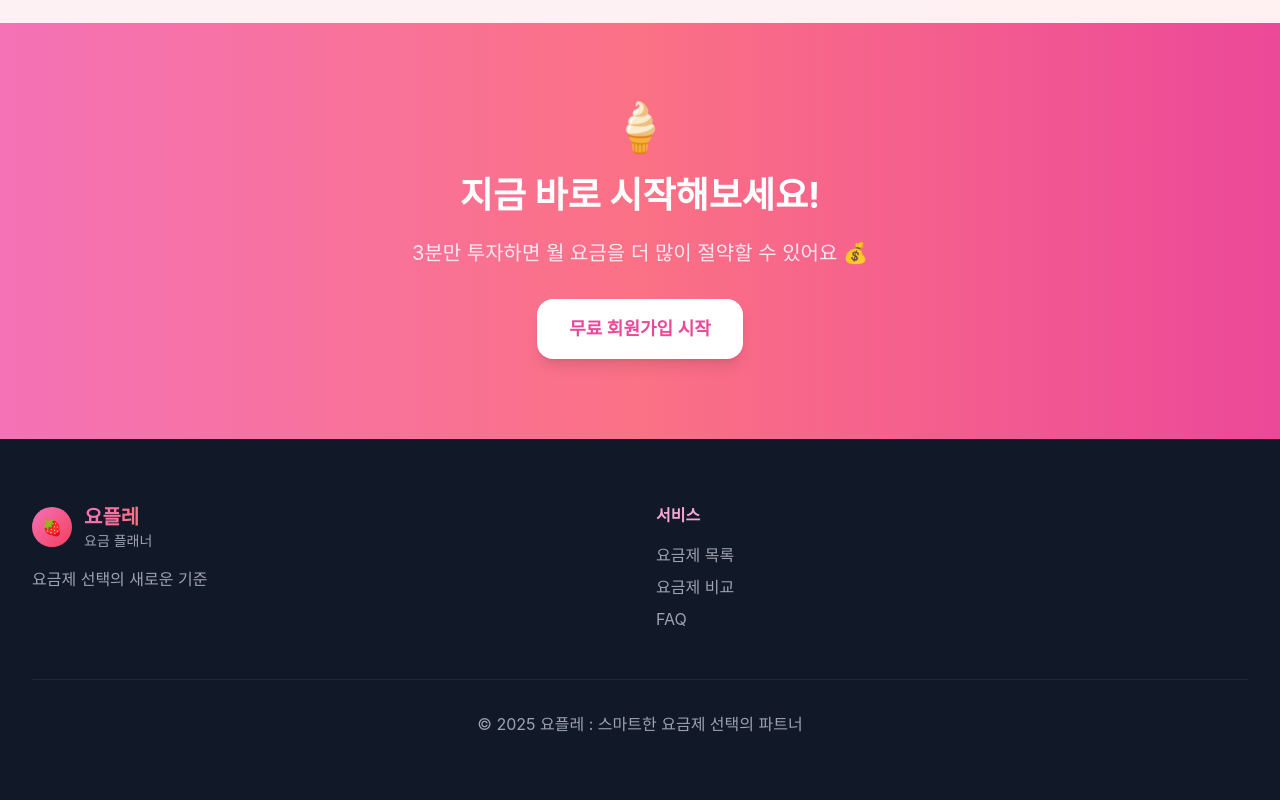
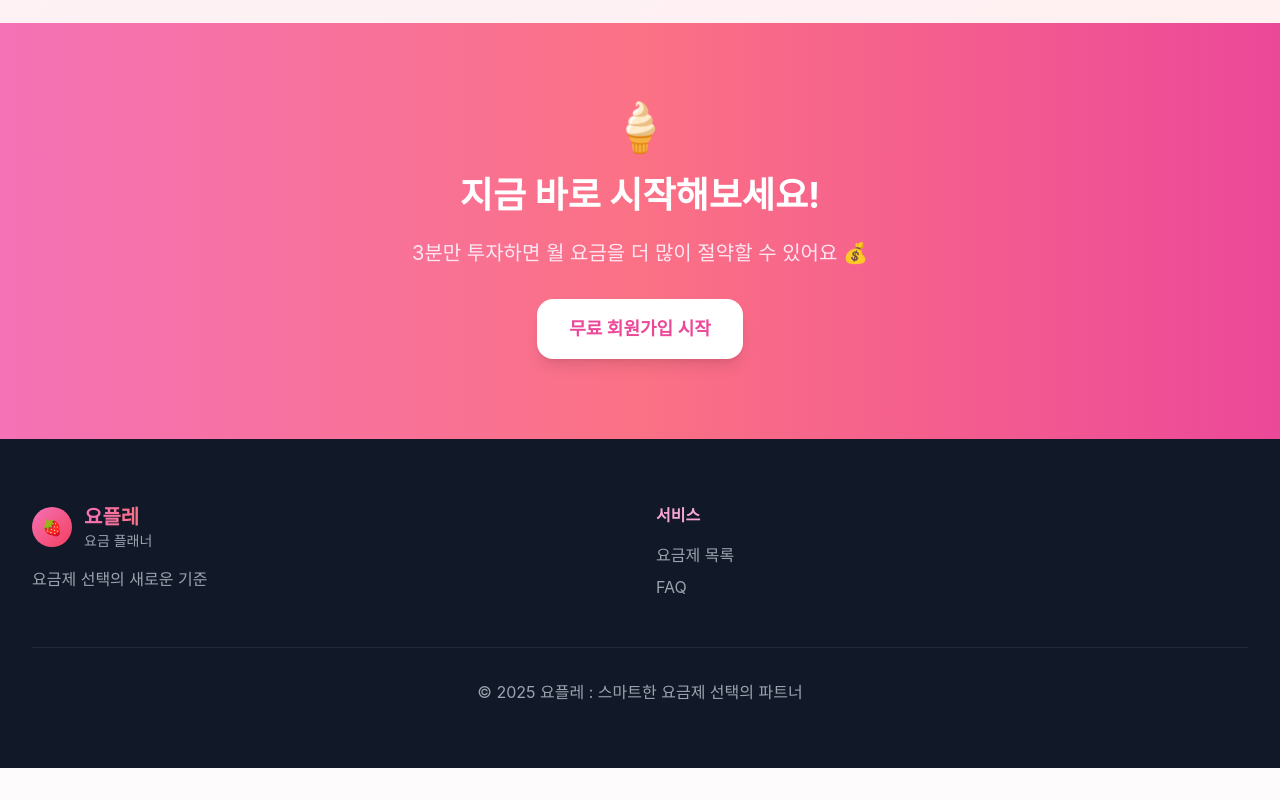
Before and after one commit to ureca-u1moo2/yoplait_front_main, a React (Create React App) app: page / in a window 1280 px wide. Shown: the part 2386-3186 px from the top of the page. After the commit the page ends 3154 px from the top, so only its background shows below. Built offline with nearby package versions, Linux system fonts and the light colour scheme; no server answers.

Commit message:
feat: 메인 페이지 없는 기능 제거 및 FAQ 페이지 라우팅

```diff
--- a/src/MainPage.js
+++ b/src/MainPage.js
@@ -168,7 +168,7 @@ const TelecomMainPage = () => {
       if (feature === '요금제 목록') {
         navigate('/plans');
       } else {
-        showNotification('info', `${feature} 페이지 준비 중입니다.`);
+        navigate('/faq');
       }
   };
 
@@ -756,12 +756,6 @@ const TelecomMainPage = () => {
                   요금제 목록
                 </button>
                 <button
-                  onClick={() => handleNavClick('요금제 비교')}
-                  className="block hover:text-pink-300 transition-colors cursor-pointer text-left"
-                >
-                  요금제 비교
-                </button>
-                <button
                   onClick={() => handleNavClick('FAQ')}
                   className="block hover:text-pink-300 transition-colors cursor-pointer text-left"
                 >
```
